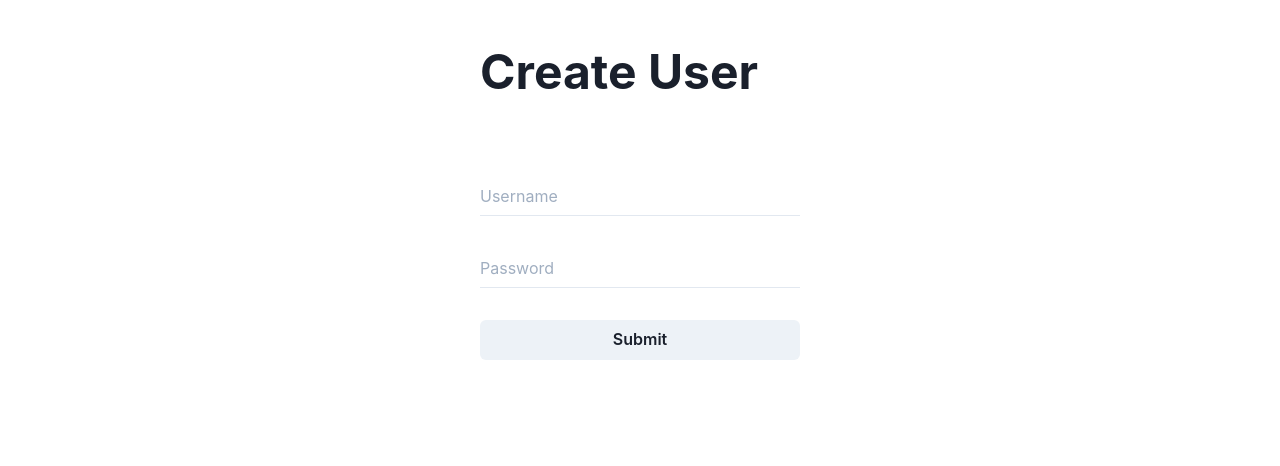
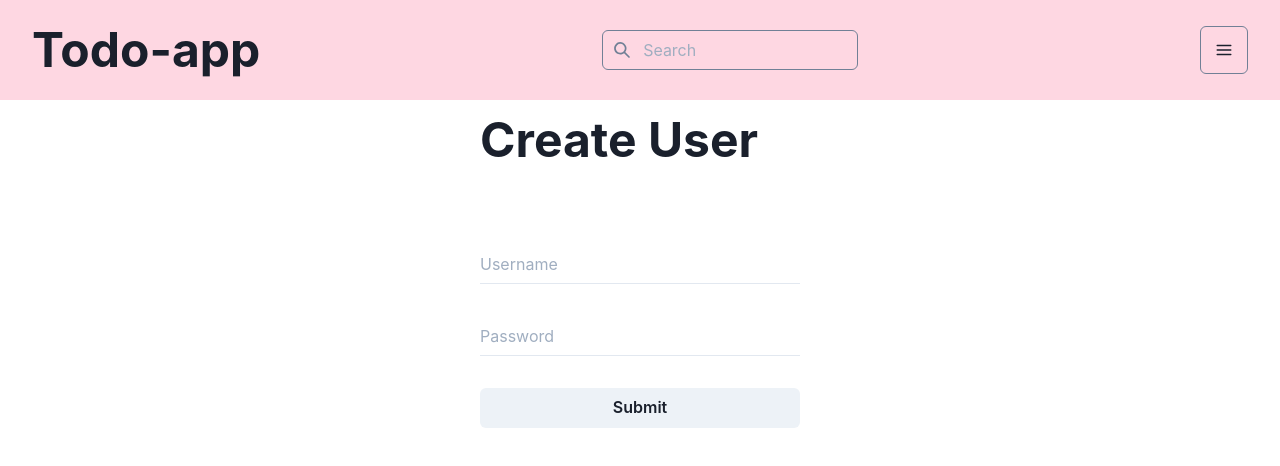
Before and after one commit to MattiasSoderberg/todo-app, a React (Create React App) app in the folder client/: page /create-user in a window 1280 px wide. Shown: the top 466 px of the page. Built offline with nearby package versions, Linux system fonts and the light colour scheme.

Commit message:
Add navbar component

```diff
--- a/client/src/App.js
+++ b/client/src/App.js
@@ -4,10 +4,12 @@ import { Heading, Flex } from "@chakra-ui/react"
 import LoginPage from "./pages/LoginPage";
 import UserCreatePage from "./pages/UserCreatePage";
 import HomePage from "./pages/HomePage";
+import Navbar from "./components/Navbar";
 
 function App() {
   return (
-    <Flex w="100vw" h="100vh" justify="center" py="3rem">
+    <Flex w="100vw" h="100vh" direction="column" align="center">
+      <Navbar />
       <Routes>
         <Route path="/login" element={<LoginPage />} />
         <Route path="/create-user" element={<UserCreatePage />} />
--- /dev/null
+++ b/client/src/components/Navbar.jsx
@@ -0,0 +1,52 @@
+import React from 'react'
+import {
+    Flex, Heading, IconButton, Menu,
+    MenuButton,
+    MenuList,
+    MenuItem,
+    Input,
+    InputGroup,
+    InputLeftElement
+} from '@chakra-ui/react'
+import { HamburgerIcon, SearchIcon } from "@chakra-ui/icons"
+
+export default function Navbar() {
+    const handleLogout = () => {
+        console.log("logout")
+    }
+
+    return (
+        <Flex
+            w="100%"
+            h="100px"
+            bg="pink.100"
+            align="center"
+            mb="1rem"
+            justify="space-between"
+            px="2rem"
+        >
+                <Heading as="h1" size="2xl">Todo-app</Heading>
+                <InputGroup w="16rem" borderColor="gray.500" >
+                    <InputLeftElement
+                        pointerEvents='none'
+                        children={<SearchIcon color='gray.500' />}
+                    />
+                    <Input placeholder="Search" focusBorderColor="gray.500" />
+                </InputGroup>
+
+                <Menu direction="rtl">
+                    <MenuButton as={IconButton}
+                        aria-label='Options'
+                        icon={<HamburgerIcon />}
+                        variant='outline'
+                        borderColor="gray.500"
+                        bg="pink.100"
+                        size="lg" />
+                    <MenuList>
+                        <MenuItem>Download</MenuItem>
+                        <MenuItem onClick={handleLogout}>Logout</MenuItem>
+                    </MenuList>
+                </Menu>
+        </Flex>
+    )
+}
```
